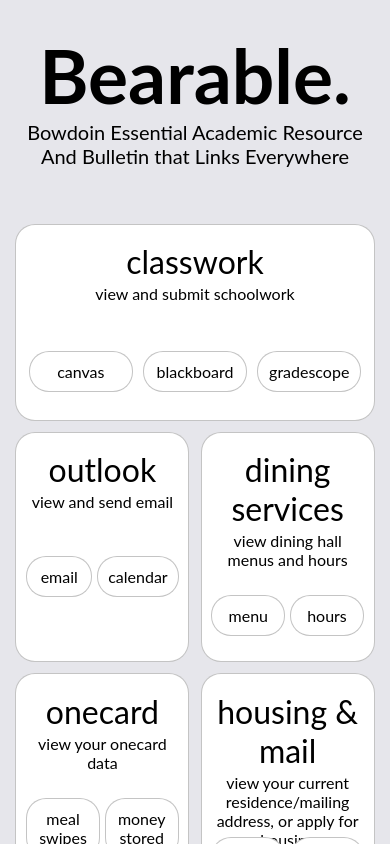
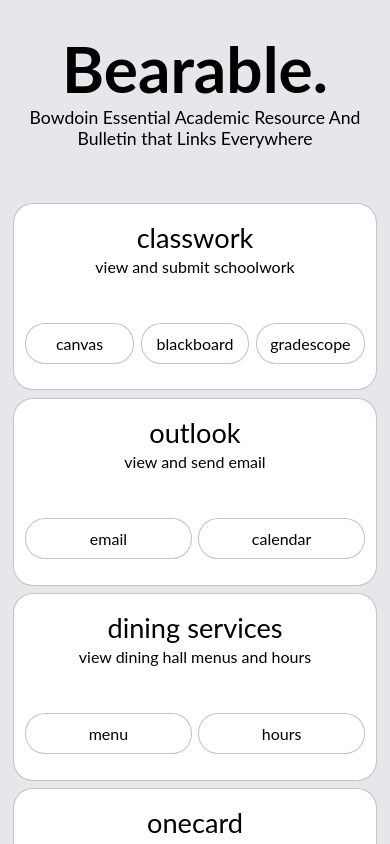
Before and after one commit to FoxSylv1/bearable, a React (Create React App) app: page / in a window 390 px wide. Shown: the top 844 px of the page. Built offline with nearby package versions, Linux system fonts and the light colour scheme.

Commit message:
Fix spacing/font issue (for real hopefully).
Refactor Entry component backend to please fix aaaaaaaa.

```diff
--- a/src/components/Entry.js
+++ b/src/components/Entry.js
@@ -2,8 +2,8 @@
 
 function Entry(props) {
     var links = props.data.links.map((link, index) =>
-        <a href={link.link} className="flex-element box" key={link.label}>
-            <p className="entry-link">
+        <a href={link.link} className="flex-element entry-link box" key={link.label}>
+            <p>
                 {link.label}
             </p>
         </a>
--- a/src/components/Entry.scss
+++ b/src/components/Entry.scss
@@ -1,5 +1,11 @@
 .entry {
     padding: 2%;
+    width: 40%;
+}
+@media (max-width: 50rem) {
+    .entry {
+        width: 90%;
+    }
 }
 
 .entry-title {
@@ -15,5 +21,6 @@
 }
 
 .entry-link {
-    margin: 10px;
+    padding: 10px;
+    flex-basis: 20%;
 }
--- a/src/index.scss
+++ b/src/index.scss
@@ -13,7 +13,7 @@
 
     text-align: center;
     font-family: "Lato", sans-serif;
-    font-size: 18px;
+    font-size: 1.2rem;
 }
 
 a {
@@ -24,13 +24,12 @@
 
 .flex {
     display: flex;
-    flex-wrap: row wrap;
+    flex-flow: row wrap;
     justify-content: center;
 }
 .flex-element {
-    flex-basis: 40%;
+    margin: 1%;
     flex-grow: 1;
-    margin: 1.5%;
 }
 
 
@@ -44,25 +43,38 @@
 
 
 h1 {
-    font-size: 75px;
+    font-size: 4.8rem;
 }
 h2 {
-    font-size: 24px;
+    font-size: 1.5rem;
     font-weight: normal;
 }
 h3 {
-    font-size: 40px;
+    font-size: 2.4rem;
     font-weight: normal;
 }
-
 @media (max-width: 600px) {
     h2 {
-        font-size: 20px;
+        font-size: 1.3rem;
     }
     h3 {
-        font-size: 32px;
+        font-size: 2rem;
     }
     body {
-        font-size: 16px;
+        font-size: 1.1rem;
     }
 }
+@media (max-width: 450px) {
+    h1 {
+        font-size: 4rem;
+    }
+    h2 {
+        font-size: 1.1rem;
+    }
+    h3 {
+        font-size: 1.7rem;
+    }
+    body {
+        font-size: 1rem;
+    }
+}
```
